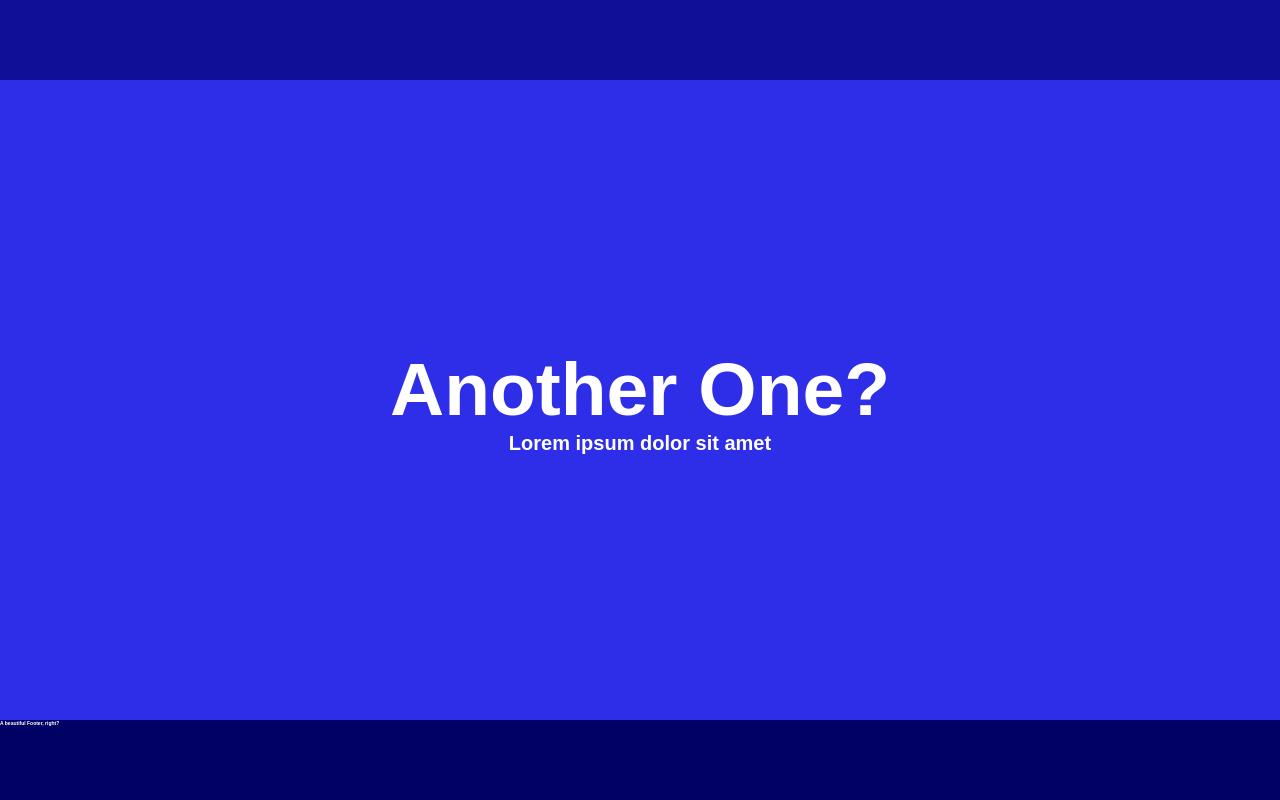
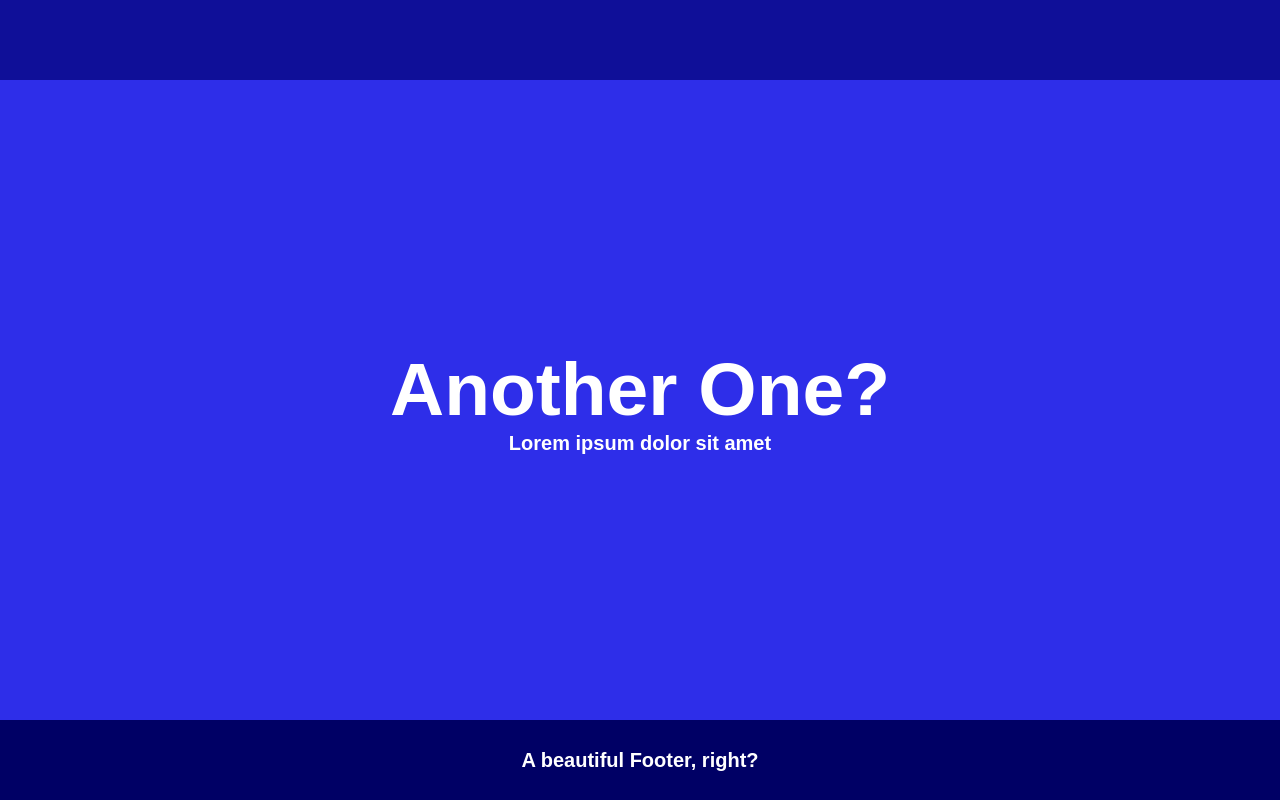
Before and after one commit to FelixCodesTech/Animate-on-Scroll-Testing, a plain HTML site: page index.html in a window 1280 px wide. Shown: the part 1200-2000 px from the top of the page. Drawn offline with nearby package versions, Linux system fonts and the light colour scheme.

Commit message:
Saved the index.html

```diff
--- a/index.html
+++ b/index.html
@@ -25,7 +25,7 @@
         <h3 data-aos="fade-up">Lorem ipsum dolor sit amet</h3>
     </section>
     <footer>
-        <h6 data-aos="fade-up">A beautiful Footer, right?</h6>
+        <h3>A beautiful Footer, right?</h3>
     </footer>
 
 
--- a/style.css
+++ b/style.css
@@ -41,11 +41,11 @@ body section:nth-of-type(3){
 footer{
     height: 10vh;
     width: 100vw;
-
+    padding: 10px 50px 10px 50px;
     background-color: rgb(0, 0, 101);
     color: white;
+    display: flex;
+    flex-direction: column;
+    align-items: center;
+    justify-content: center;
 }
-
-footer h6{
-    font-size: 5px;
-}
```
